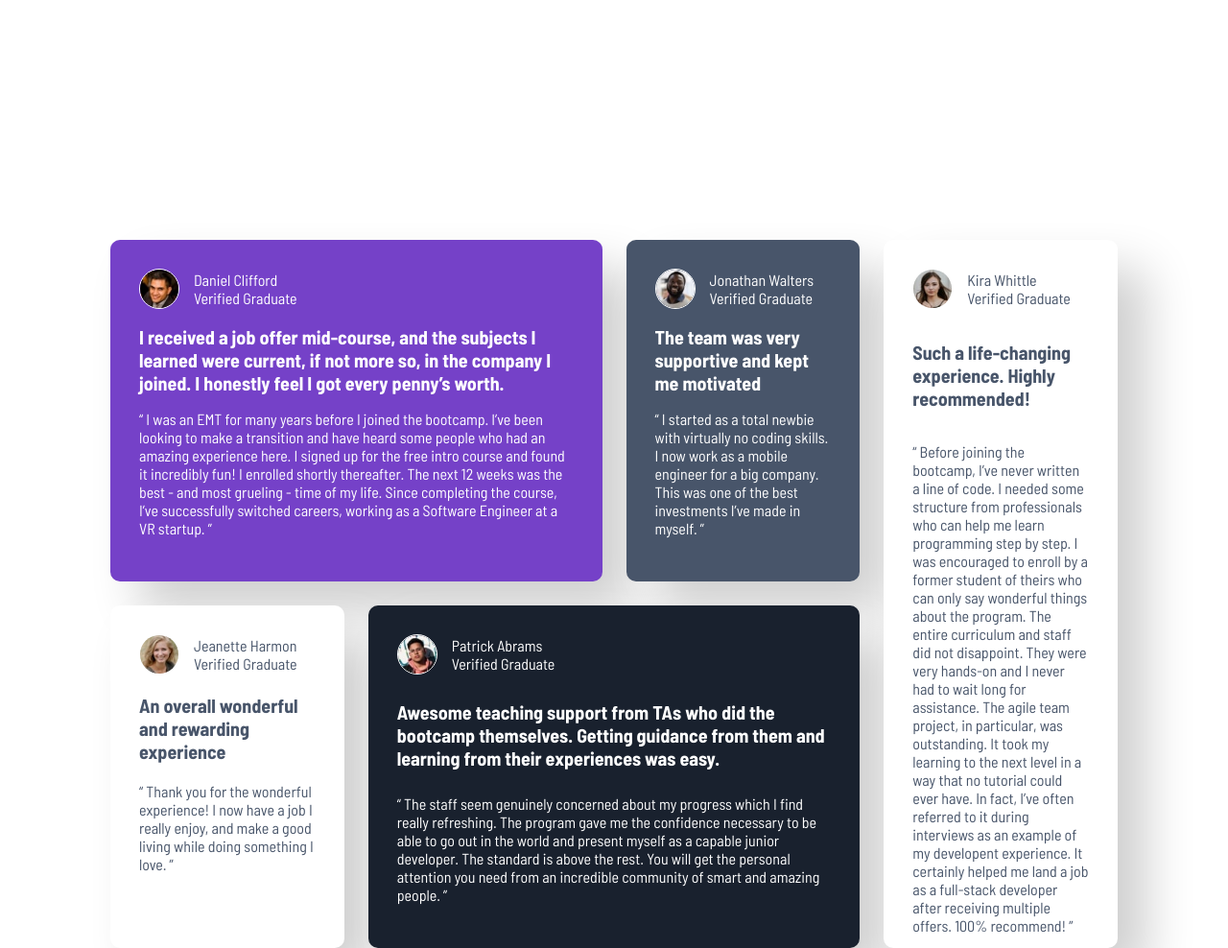
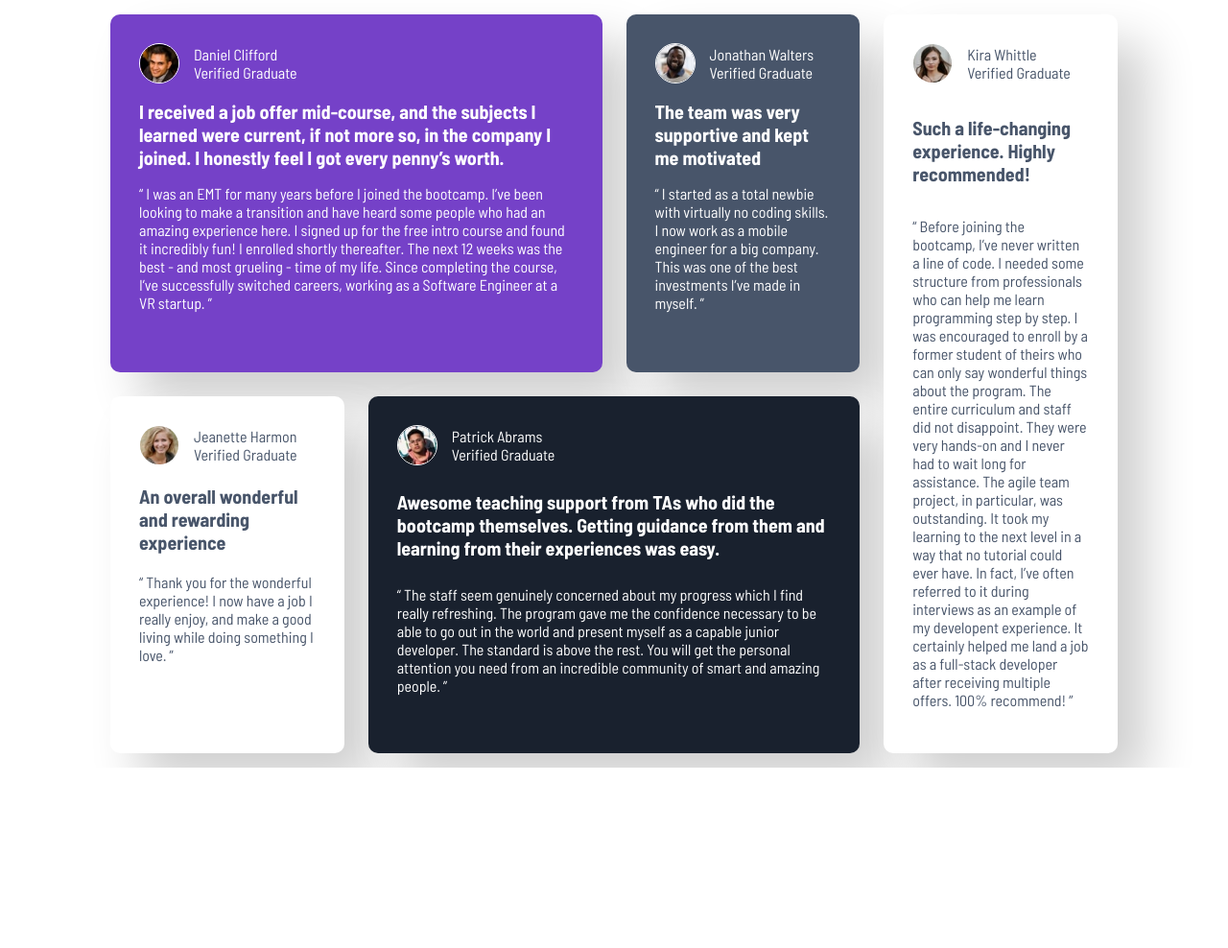
Before and after one commit to aisyahhannes/testimonials-grid-frontend-mentor, a plain HTML site: page index.html in a window 1280 px wide. Shown: the whole page at 96% size. After the commit the page ends 800 px from the top, so only its background shows below. Drawn offline with Linux system fonts and the light colour scheme.

Commit message:
Fix grid

```diff
--- a/styles.css
+++ b/styles.css
@@ -35,10 +35,11 @@ main {
     display: grid;
     grid-template-columns: repeat(4, 1fr);
     grid-template-rows: repeat(2, 1fr);
+    grid-template-areas:
+        "d d j k"
+        "h p p k";
     gap: 25px;
     width: 1050px;
-    height: 300px;
-    top: 50px;
 }
 
 article {
@@ -65,36 +66,31 @@ img {
 }
 
 .daniel {
-    grid-column: 1/3;
-    grid-row: 1/2;
+    grid-area: d;
     background-color: var(--purple500);
     color: var(--white);
 }
 
 .jonathan {
-    grid-column: 3/4;
-    grid-row: 1/2;
+    grid-area: j;
     background-color: var(--grey500);
     color: var(--white);
 }
 
 .jeanette {
-    grid-column: 1/2;
-    grid-row: 2/3;
+    grid-area: h;
     background-color: var(--white);
     color: var(--grey500);
 }
 
 .patrick {
-    grid-column: 2/4;
-    grid-row: 2/3;
+    grid-area: p;
     background-color: var(--darkblue);
     color: var(--white);
 }
 
 .kira {
-    grid-column: 4/5;
-    grid-row: 1/3;
+    grid-area: k;
     background-color: var(--white);
     color: var(--grey500);
 }
```
